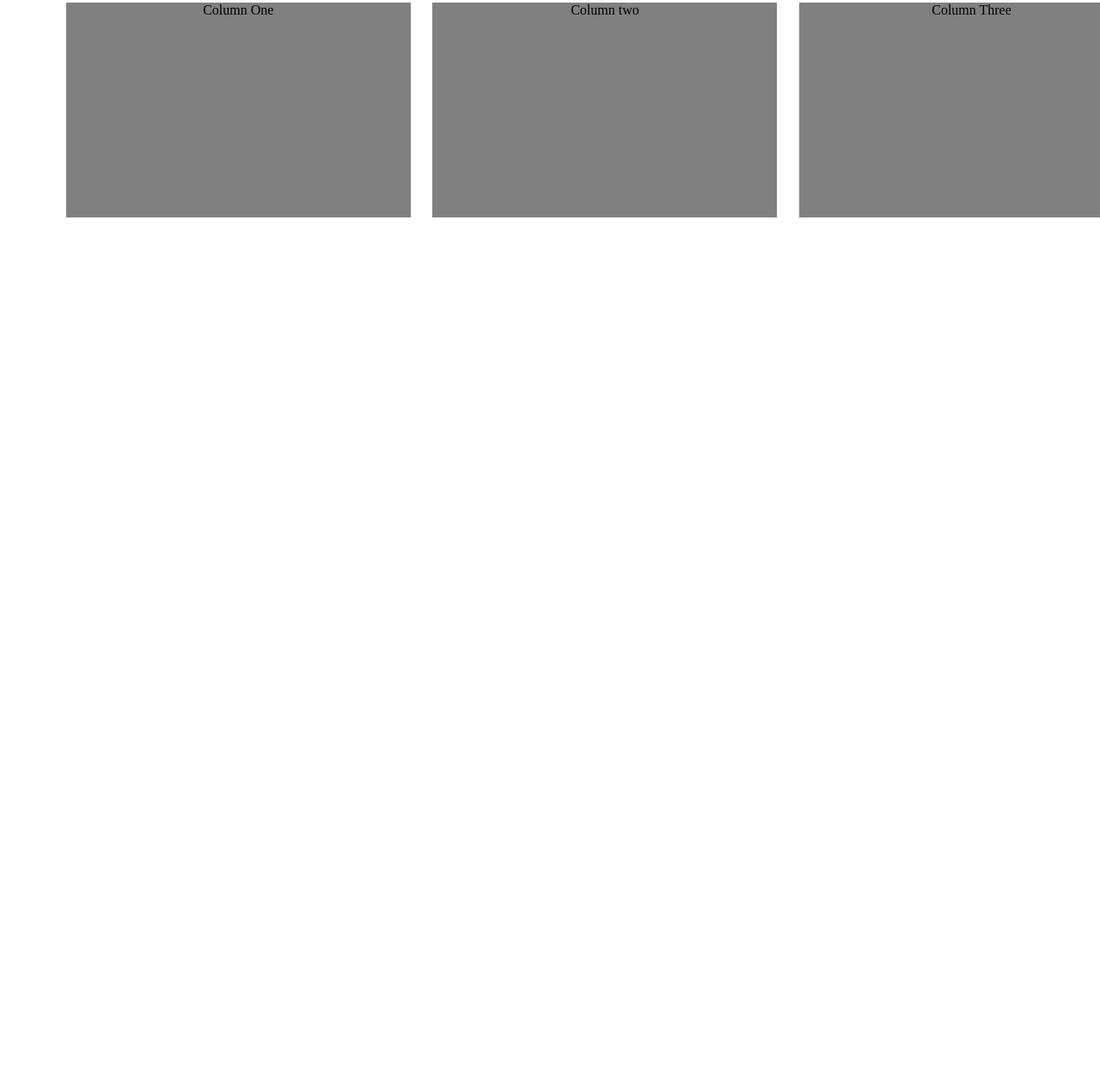
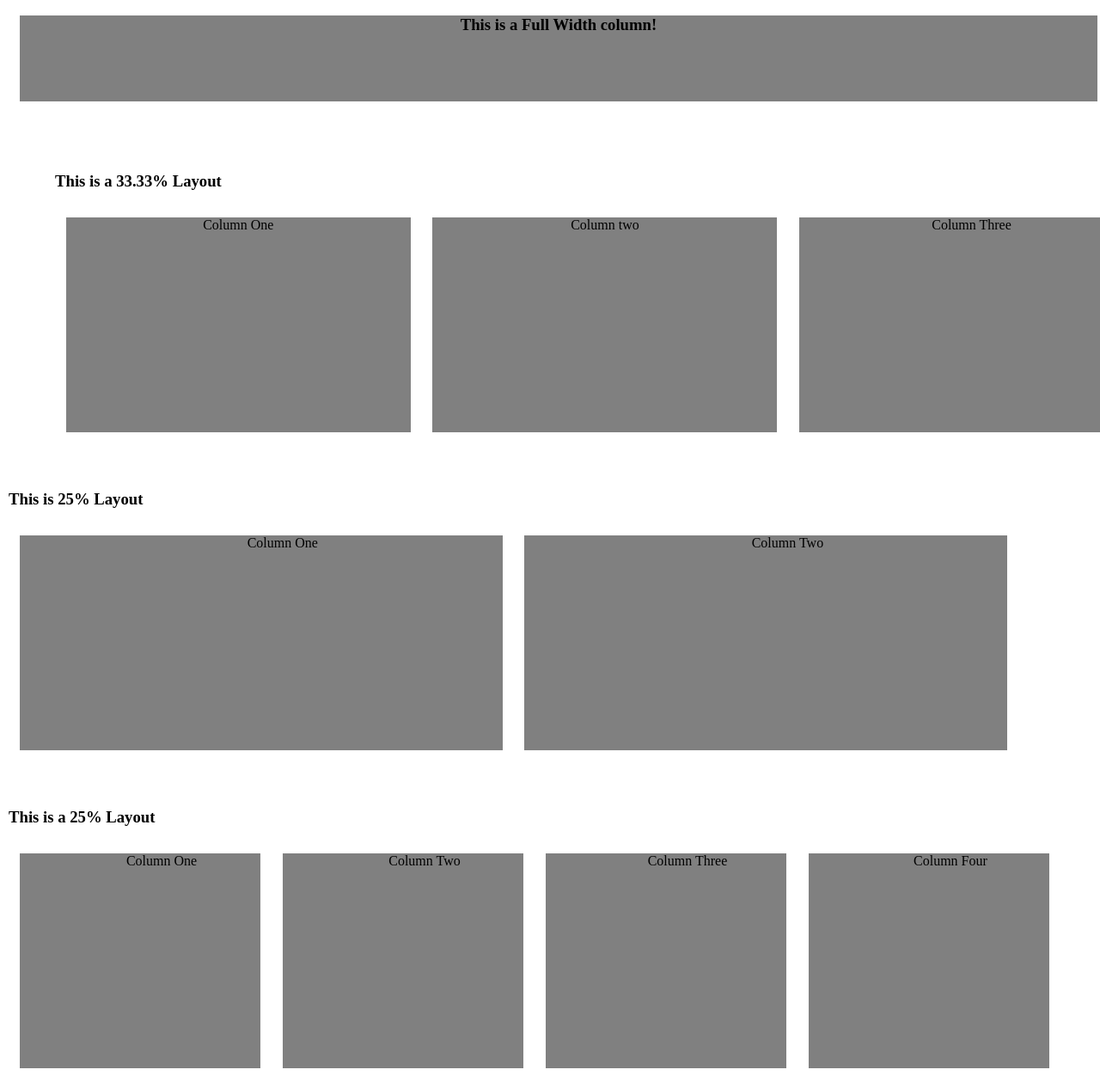
Before and after one commit to KaylaPosthumusOW/CSS-hw, a plain HTML site: page index.html in a window 1280 px wide. Shown: the part 774-2040 px from the top of the page at 86% size. Before the commit the page ends 1150 px from the top, so only its background shows below. Drawn offline with Linux system fonts and the light colour scheme.

Commit message:
Week 3 homework

```diff
--- a/css/main.css
+++ b/css/main.css
@@ -1,22 +1,22 @@
-nav, html, body, h1{
-    margin:0;
+html, body, h1{
+    margin: 0;
     padding:0;
 }
 
 
 nav{
-    width: 80%;
+    width:100%;
     height: 80px;
-    background-color: aquamarine;
-    padding-left: 10%;
-    padding-right: 10%
+    background-color: grey;
+
 }
 
 header{
     width: 100%;
-    Height: 400px;
-    background-color: lightslategray;
-   text-align: center;
+    height: 600px;
+    background-color: grey;
+    text-align: center;
+    padding-top: 50px;
 }
 
 section{
@@ -33,7 +33,7 @@ section{
 }
 
 .col-12{
-    width: 100%;
+    width: 98%;
     height: 100px;
     background-color: grey;
     text-align: center;
@@ -54,3 +54,33 @@ section{
     margin: 1%;
     float: left;
 }
+
+.Half{
+    height: 320px;
+}
+
+.col-6{
+    width: 40%;
+    height: 250px;
+    background-color: grey;
+    text-align: center;
+    margin: 1%;
+    float: left;
+    padding-left: 50px;
+    pading-right: 50px;
+}
+
+.Quater{
+    height:320px;
+}
+
+.col-3{
+    width: 18%;
+    height: 250px;
+    background-color: grey;
+    text-align: center;
+    margin: 1%;
+    float: left;
+    padding-left: 50px;
+    pading-right: 50px;
+}
--- a/index.html
+++ b/index.html
@@ -39,8 +39,22 @@
     </section>
 
 
-    <section></section>
-    <section></section>
+    <section class="Half">
+        <h3>This is 25% Layout</h3>
+        <div class="col-6">Column One</div>
+        <div class="col-6">Column Two</div>
+    </section>
+
+
+    <section class="Quater">
+        <h3>This is a 25% Layout</h3>
+        <div class="col-3">Column One</div>
+        <div class="col-3">Column Two</div>
+        <div class="col-3">Column Three</div>
+        <div class="col-3">Column Four</div>
+
+
+    </section>
 
     <footer></footer>
 </body>
```
